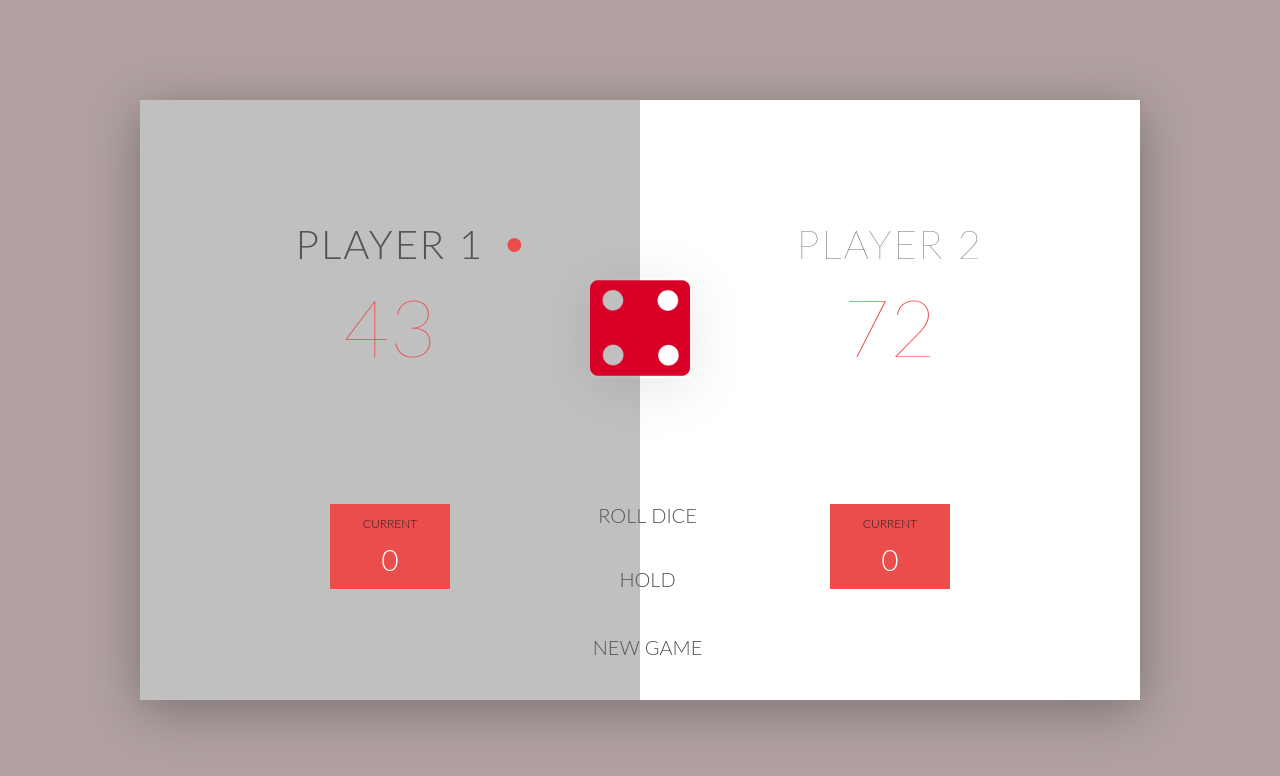
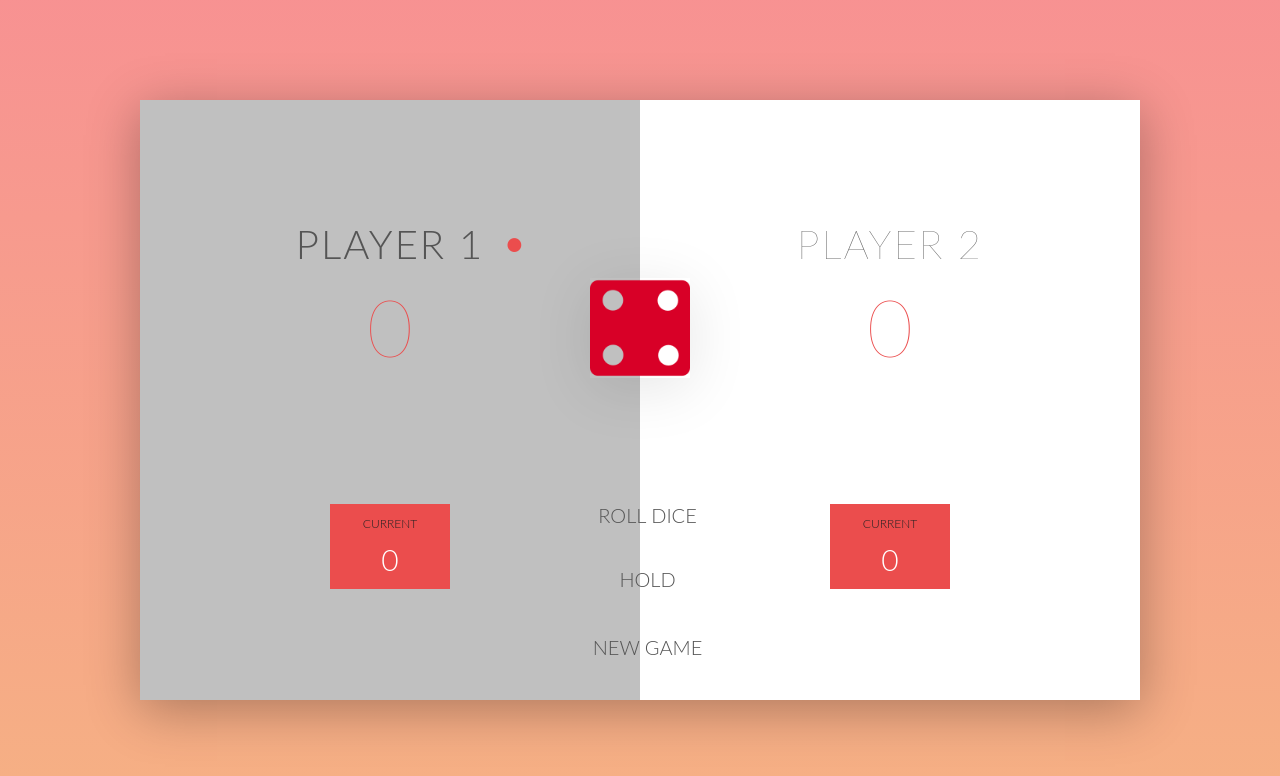
Before and after one commit to menosvelasco/pig-game, a plain HTML site: page index.html in a window 1280 px wide. Drawn offline with Linux system fonts and the light colour scheme.

Commit message:
work on style page and add instructions in the readme

```diff
--- a/index.html
+++ b/index.html
@@ -11,7 +11,7 @@
     <div class="wrapper clearfix">
       <div class="player-0-panel active">
         <div class="player-name" id="name-0">Player 1</div>
-        <div class="player-score" id="score-0">43</div>
+        <div class="player-score" id="score-0">0</div>
         <div class="player-current-box">
           <div class="player-current-label">Current</div>
           <div class="player-current-score" id="current-0">0</div>
@@ -20,7 +20,7 @@
 
       <div class="player-1-panel">
         <div class="player-name" id="name-1">Player 2</div>
-        <div class="player-score" id="score-1">72</div>
+        <div class="player-score" id="score-1">0</div>
         <div class="player-current-box">
           <div class="player-current-label">Current</div>
           <div class="player-current-score" id="current-1">0</div>
--- a/style.css
+++ b/style.css
@@ -12,8 +12,8 @@
 
 body {
   background-image: linear-gradient(
-      rgba(62, 20, 20, 0.4),
-      rgba(62, 20, 20, 0.4)
+      rgba(245, 110, 110, 0.753),
+      rgba(241, 135, 68, 0.658)
     ),
     url(back.jpg);
   background-size: cover;
```
Also changed, not shown: 1 other file.
